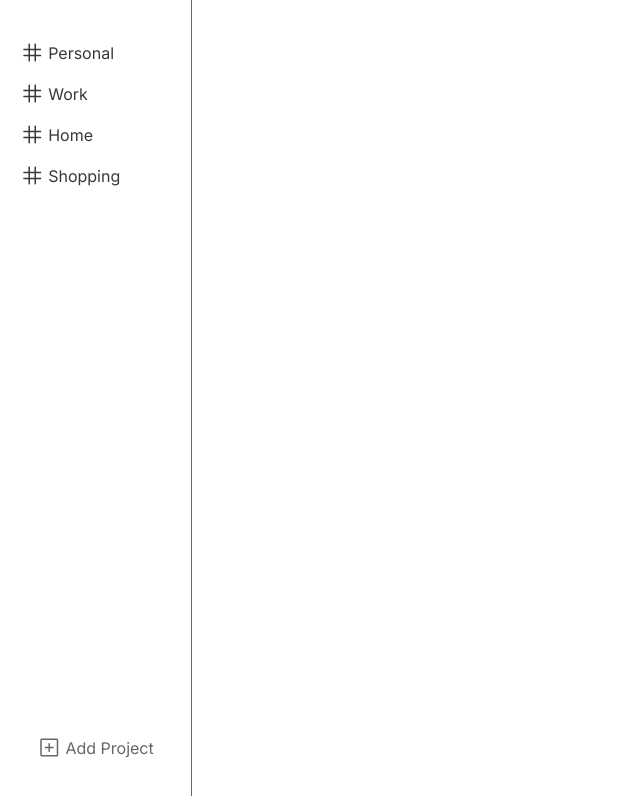
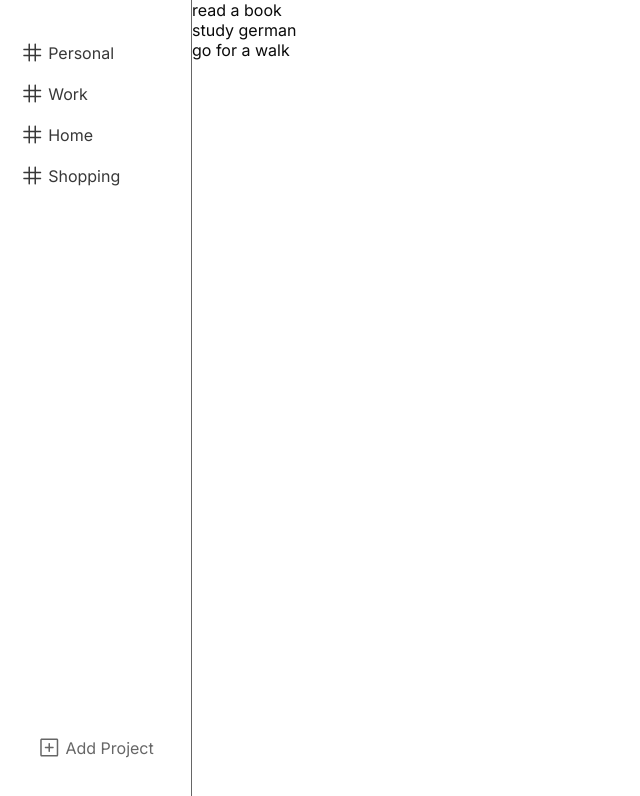
Before and after one commit to simone-gasparini-94/to-do-list, a website built with webpack: page src/template.html in a window 1280 px wide. Both pictures are taken after a click on the button "Personal". Shown: the top 796 px of the page, without its empty margins (0-640 px from the left). Built offline with nearby package versions, Linux system fonts and the light colour scheme.

Commit message:
Add function that changes the active project

```diff
--- a/src/index.js
+++ b/src/index.js
@@ -3,11 +3,16 @@ import './styles/sidebar.css';
 import './styles/main.css';
 
 import { activeProject, projects } from "./logic";
-import { handleAddProject, renderProjectsButtons } from './ui';
+import { changeActiveProject, handleAddProject, renderActiveProjectTasks, renderProjectsButtons } from './ui';
 
 document.addEventListener("DOMContentLoaded", () => {
     renderProjectsButtons();
-
+    renderActiveProjectTasks();
     const addProjectBtn = document.querySelector("#add-project-btn");
     addProjectBtn.addEventListener("click", handleAddProject);
+    const projectBtns = document.querySelectorAll(".project-btn");
+    projectBtns.forEach((button) => {
+        button.addEventListener("click", changeActiveProject);
+        button.addEventListener("click", renderActiveProjectTasks);
+    })
 })
--- a/src/logic.js
+++ b/src/logic.js
@@ -38,14 +38,19 @@ function createInitialProjects() {
 
 function createInitialTodos() {
     new Todo("read a book", "2025-04-01", "low", "personal");
+    new Todo("study german", "2025-04-20", 'high', "personal");
+    new Todo("go for a walk", "2025-03-19", "medium", "personal")
     new Todo("schedule meeting", "2025-03-20", "high", "work");
     new Todo("clean kitchen", "2025-03-18", "medium", "home");
     new Todo("buy bread", "2025-03-17", "high", "shopping");
 }
 
-function setActiveProject(projectName) {
-    activeProject = projects.find((project) => project.name = projectName);
-    console.log(activeProject);
+export function getActiveProject() {
+    return activeProject;
+}
+
+export function setActiveProject(projectName) {
+    activeProject = projects.find((project) => project.name === projectName);
 }
 
 function init() {
--- a/src/template.html
+++ b/src/template.html
@@ -20,7 +20,9 @@
                 </button>
             </section>
         </aside>
-        <section id="main"></section>
+        <section id="main">
+            <div class="tasks-container"></div>
+        </section>
     </div>
 </body>
 </html>
--- a/src/ui.js
+++ b/src/ui.js
@@ -1,4 +1,4 @@
-import { activeProject, addProject, projects } from "./logic";
+import { addProject, activeProject, getActiveProject, projects, setActiveProject } from "./logic";
 
 export function renderProjectsButtons() {
     const projectsContainer = document.querySelector(".projects-container");
@@ -6,6 +6,7 @@ export function renderProjectsButtons() {
     projects.forEach((project) => {
         const projectBtn = document.createElement("button");
         projectBtn.classList.add("project-btn");
+        projectBtn.id = project.name;
         const svg = document.createElementNS("http://www.w3.org/2000/svg", "svg");
         svg.setAttribute("width", "25");
         svg.setAttribute("height", "25");
@@ -53,7 +54,6 @@ export function handleAddProject() {
 
 function handleKeyPress(event) {
     if (event.key == "Enter" && event.target.value.trim()) {
-        console.log("enter");
         addProject(event.target.value);
         renderProjectsButtons();
     } else if (event.key == "Escape") {
@@ -66,3 +66,24 @@ function handleBlur(event) {
         event.target.closest(".project-div").remove();
     }
 }
+
+export function renderActiveProjectTasks() {
+    const tasksContainer = document.querySelector(".tasks-container");
+    tasksContainer.innerHTML = "";
+    activeProject.list.forEach((todo) => {
+        const div = document.createElement("div");
+        div.classList.add("task-container");
+        const span = document.createElement("span");
+        span.classList.add("task-title");
+        span.textContent = todo.title;
+        div.append(span);
+        tasksContainer.append(div);
+    })
+}
+
+export function changeActiveProject(event) {
+    console.log(event.currentTarget.id);
+    console.log(getActiveProject());
+    setActiveProject(event.currentTarget.id);
+    console.log(getActiveProject());
+}
```
